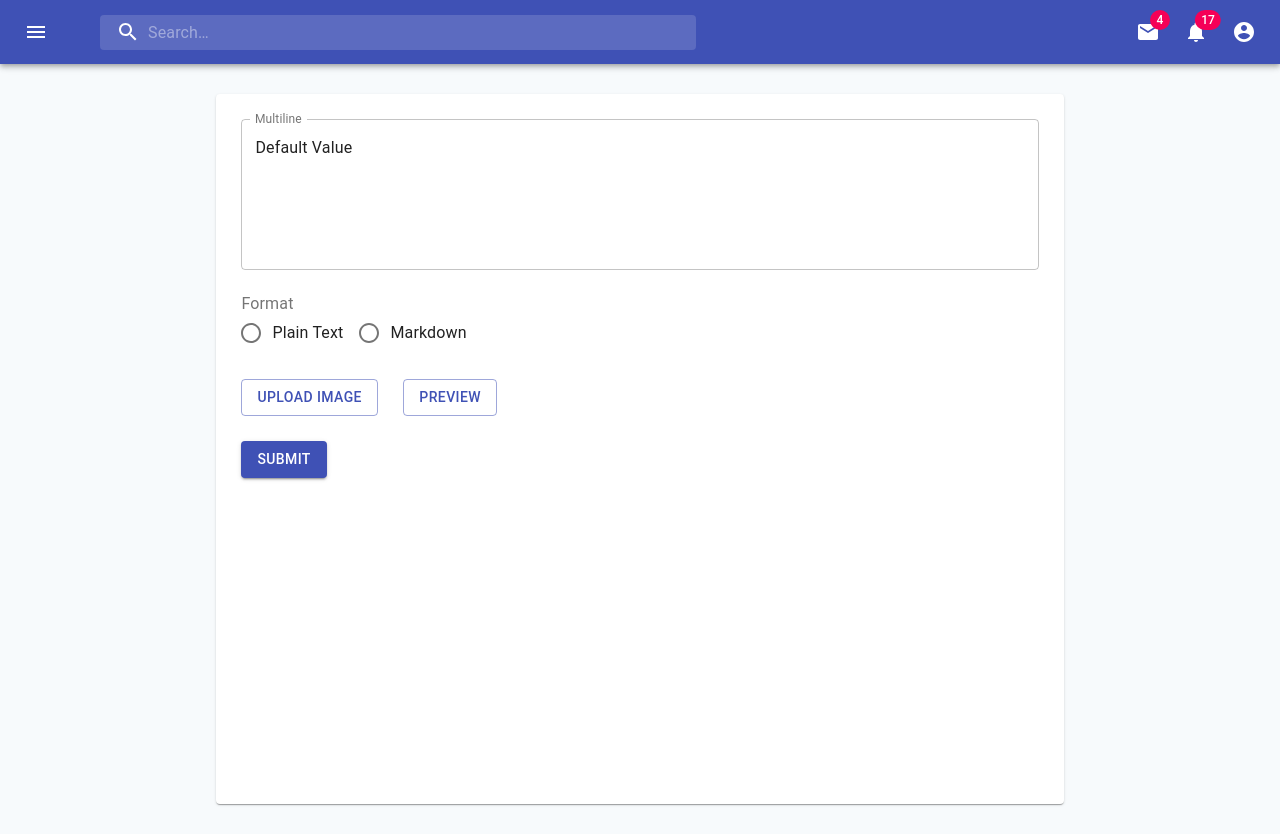
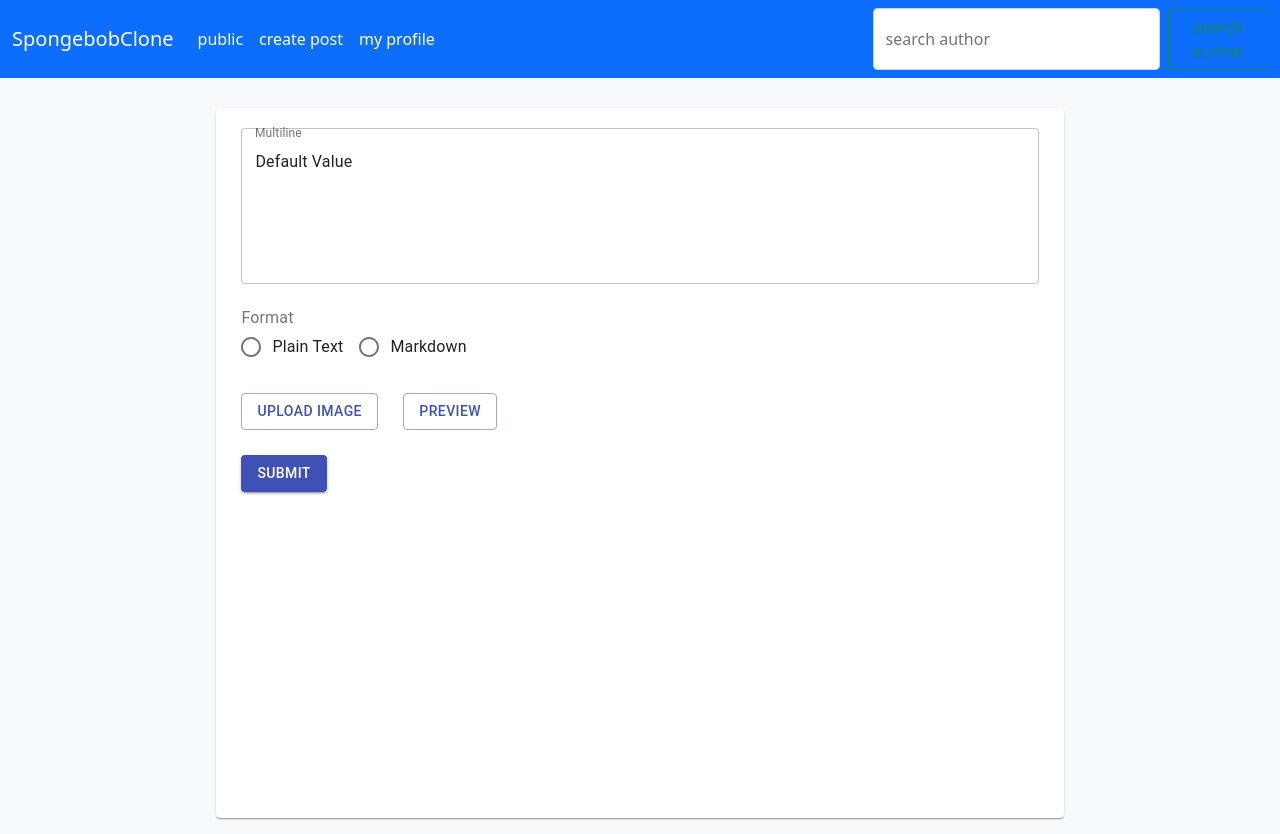
Before and after one commit to UAACC/pro, a React (Create React App) app: page /editpost in a window 1280 px wide. Built offline with nearby package versions, Linux system fonts and the light colour scheme.

Commit message:
profile, header

```diff
--- a/public/index.html
+++ b/public/index.html
@@ -15,6 +15,7 @@
       user's mobile device or desktop. See https://developers.google.com/web/fundamentals/web-app-manifest/
     -->
     <link rel="manifest" href="%PUBLIC_URL%/manifest.json" />
+    <link href="https://cdn.jsdelivr.net/npm/bootstrap@5.0.0-beta2/dist/css/bootstrap.min.css" rel="stylesheet" integrity="sha384-BmbxuPwQa2lc/FVzBcNJ7UAyJxM6wuqIj61tLrc4wSX0szH/Ev+nYRRuWlolflfl" crossorigin="anonymous">
     <!--
       Notice the use of %PUBLIC_URL% in the tags above.
       It will be replaced with the URL of the `public` folder during the build.
@@ -40,5 +41,6 @@
       To begin the development, run `npm start` or `yarn start`.
       To create a production bundle, use `npm run build` or `yarn build`.
     -->
+    <script src="https://cdn.jsdelivr.net/npm/bootstrap@5.0.0-beta2/dist/js/bootstrap.bundle.min.js" integrity="sha384-b5kHyXgcpbZJO/tY9Ul7kGkf1S0CWuKcCD38l8YkeH8z8QjE0GmW1gYU5S9FOnJ0" crossorigin="anonymous"></script>
   </body>
 </html>
--- a/src/App.js
+++ b/src/App.js
@@ -6,6 +6,7 @@ import SignIn from "./pages/signin";
 import SignUp from "./pages/signup";
 import Header from "./components/Header";
 import Editpost from "./pages/editpost";
+import ProfilePage from "./pages/profile";
 
 class App extends React.Component {
   constructor(props) {
@@ -26,6 +27,7 @@ class App extends React.Component {
           <Route exact path="/signin" component={SignIn} />
           <Route exact path="/signup" component={SignUp} />
           <Route exact path="/editpost" component={Editpost} />
+          <Route exact path="/profile" component={ProfilePage} />
         </Switch>
       </BrowserRouter>
     );
--- a/src/components/Header.jsx
+++ b/src/components/Header.jsx
@@ -1,230 +1,49 @@
 import React from "react";
-import "./style/header.css";
-import { fade, makeStyles } from "@material-ui/core/styles";
-import AppBar from "@material-ui/core/AppBar";
-import Toolbar from "@material-ui/core/Toolbar";
-import IconButton from "@material-ui/core/IconButton";
-import Typography from "@material-ui/core/Typography";
-import InputBase from "@material-ui/core/InputBase";
-import Badge from "@material-ui/core/Badge";
-import MenuItem from "@material-ui/core/MenuItem";
-import Menu from "@material-ui/core/Menu";
-import MenuIcon from "@material-ui/icons/Menu";
-import SearchIcon from "@material-ui/icons/Search";
-import AccountCircle from "@material-ui/icons/AccountCircle";
-import MailIcon from "@material-ui/icons/Mail";
-import NotificationsIcon from "@material-ui/icons/Notifications";
-import MoreIcon from "@material-ui/icons/MoreVert";
+import Profile from "./ProfileComponent.jsx";
+import { connect } from "react-redux";
 
-const useStyles = makeStyles((theme) => ({
-  grow: {
-    flexGrow: 1,
-  },
-  menuButton: {
-    marginRight: theme.spacing(2),
-  },
-  title: {
-    display: "none",
-    [theme.breakpoints.up("sm")]: {
-      display: "block",
-    },
-  },
-  search: {
-    position: "relative",
-    borderRadius: theme.shape.borderRadius,
-    backgroundColor: fade(theme.palette.common.white, 0.15),
-    "&:hover": {
-      backgroundColor: fade(theme.palette.common.white, 0.25),
-    },
-    marginRight: theme.spacing(2),
-    marginLeft: 0,
-    width: "100%",
-    [theme.breakpoints.up("sm")]: {
-      marginLeft: theme.spacing(3),
-      width: "auto",
-    },
-  },
-  searchIcon: {
-    padding: theme.spacing(0, 2),
-    height: "100%",
-    position: "absolute",
-    pointerEvents: "none",
-    display: "flex",
-    alignItems: "center",
-    justifyContent: "center",
-  },
-  inputRoot: {
-    color: "inherit",
-  },
-  inputInput: {
-    padding: theme.spacing(1, 1, 1, 0),
-    // vertical padding + font size from searchIcon
-    paddingLeft: `calc(1em + ${theme.spacing(4)}px)`,
-    transition: theme.transitions.create("width"),
-    width: "100%",
-    [theme.breakpoints.up("md")]: {
-      width: "60ch",
-    },
-  },
-  sectionDesktop: {
-    display: "none",
-    [theme.breakpoints.up("md")]: {
-      display: "flex",
-    },
-  },
-  sectionMobile: {
-    display: "flex",
-    [theme.breakpoints.up("md")]: {
-      display: "none",
-    },
-  },
-}));
+class Header extends React.Component {
 
-export default function PrimarySearchAppBar() {
-  const classes = useStyles();
-  const [anchorEl, setAnchorEl] = React.useState(null);
-  const [mobileMoreAnchorEl, setMobileMoreAnchorEl] = React.useState(null);
+  // renderHeader = () => {
+  //   return (
 
-  const isMenuOpen = Boolean(anchorEl);
-  const isMobileMenuOpen = Boolean(mobileMoreAnchorEl);
+  //   );
+  // }
 
-  const handleProfileMenuOpen = (event) => {
-    setAnchorEl(event.currentTarget);
-  };
+  render() {
+    return (
+      <nav className="navbar navbar-expand-lg navbar-dark bg-primary">
+  <div className="container-fluid">
+    <a className="navbar-brand" href="/">SpongebobClone</a>
+    <button className="navbar-toggler" type="button" data-bs-toggle="collapse" data-bs-target="#navbarSupportedContent" aria-controls="navbarSupportedContent" aria-expanded="false" aria-label="Toggle navigation">
+      <span className="navbar-toggler-icon"></span>
+    </button>
+    <div className="collapse navbar-collapse" id="navbarSupportedContent">
+      <ul className="navbar-nav me-auto mb-2 mb-lg-0">
+        <li className="nav-item">
+          <a className="nav-link active" aria-current="page" href="/">public</a>
+        </li>
+        <li className="nav-item">
+          <a className="nav-link active" aria-current="/post/create" href="/">create post</a>
+        </li>
+        <li className="nav-item">
+          <a className="nav-link active" aria-current="page" href="/profile">my profile</a>
+        </li>
+      </ul>
+      <form className="d-flex">
+        <input className="form-control me-2" type="search" placeholder="search author" aria-label="Search"></input>
+        <button className="btn btn-outline-success" type="submit">search author</button>
+      </form>
+    </div>
+  </div>
+</nav>
+    );
+  }
+}
 
-  const handleMobileMenuClose = () => {
-    setMobileMoreAnchorEl(null);
-  };
+// const mapStateToProps = (state) => ({
+//   currentUser: state.user.currentUser,
+// });
 
-  const handleMenuClose = () => {
-    setAnchorEl(null);
-    handleMobileMenuClose();
-  };
-
-  const handleMobileMenuOpen = (event) => {
-    setMobileMoreAnchorEl(event.currentTarget);
-  };
-
-  const menuId = "primary-search-account-menu";
-  const renderMenu = (
-    <Menu
-      anchorEl={anchorEl}
-      anchorOrigin={{ vertical: "top", horizontal: "right" }}
-      id={menuId}
-      keepMounted
-      transformOrigin={{ vertical: "top", horizontal: "right" }}
-      open={isMenuOpen}
-      onClose={handleMenuClose}
-    >
-      <MenuItem onClick={handleMenuClose}>Profile</MenuItem>
-      <MenuItem onClick={handleMenuClose}>My account</MenuItem>
-    </Menu>
-  );
-
-  const mobileMenuId = "primary-search-account-menu-mobile";
-  const renderMobileMenu = (
-    <Menu
-      anchorEl={mobileMoreAnchorEl}
-      anchorOrigin={{ vertical: "top", horizontal: "right" }}
-      id={mobileMenuId}
-      keepMounted
-      transformOrigin={{ vertical: "top", horizontal: "right" }}
-      open={isMobileMenuOpen}
-      onClose={handleMobileMenuClose}
-    >
-      <MenuItem>
-        <IconButton aria-label="show 4 new mails" color="inherit">
-          <Badge badgeContent={4} color="secondary">
-            <MailIcon />
-          </Badge>
-        </IconButton>
-        <p>Messages</p>
-      </MenuItem>
-      <MenuItem>
-        <IconButton aria-label="show 11 new notifications" color="inherit">
-          <Badge badgeContent={11} color="secondary">
-            <NotificationsIcon />
-          </Badge>
-        </IconButton>
-        <p>Notifications</p>
-      </MenuItem>
-      <MenuItem onClick={handleProfileMenuOpen}>
-        <IconButton
-          aria-label="account of current user"
-          aria-controls="primary-search-account-menu"
-          aria-haspopup="true"
-          color="inherit"
-        >
-          <AccountCircle />
-        </IconButton>
-        <p>Profile</p>
-      </MenuItem>
-    </Menu>
-  );
-
-  return (
-    <div className={classes.grow}>
-      <AppBar position="static">
-        <Toolbar>
-          <IconButton
-            edge="start"
-            className={classes.menuButton}
-            color="inherit"
-            aria-label="open drawer"
-          >
-            <MenuIcon />
-          </IconButton>
-          <div className={classes.search}>
-            <div className={classes.searchIcon}>
-              <SearchIcon />
-            </div>
-            <InputBase
-              placeholder="Search…"
-              classes={{
-                root: classes.inputRoot,
-                input: classes.inputInput,
-              }}
-              inputProps={{ "aria-label": "search" }}
-            />
-          </div>
-          <div className={classes.grow} />
-          <div className={classes.sectionDesktop}>
-            <IconButton aria-label="show 4 new mails" color="inherit">
-              <Badge badgeContent={4} color="secondary">
-                <MailIcon />
-              </Badge>
-            </IconButton>
-            <IconButton aria-label="show 17 new notifications" color="inherit">
-              <Badge badgeContent={17} color="secondary">
-                <NotificationsIcon />
-              </Badge>
-            </IconButton>
-            <IconButton
-              edge="end"
-              aria-label="account of current user"
-              aria-controls={menuId}
-              aria-haspopup="true"
-              onClick={handleProfileMenuOpen}
-              color="inherit"
-            >
-              <AccountCircle />
-            </IconButton>
-          </div>
-          <div className={classes.sectionMobile}>
-            <IconButton
-              aria-label="show more"
-              aria-controls={mobileMenuId}
-              aria-haspopup="true"
-              onClick={handleMobileMenuOpen}
-              color="inherit"
-            >
-              <MoreIcon />
-            </IconButton>
-          </div>
-        </Toolbar>
-      </AppBar>
-      {renderMobileMenu}
-      {renderMenu}
-    </div>
-  );
-}
+// export default connect(mapStateToProps)(Header);
+export default Header;
--- /dev/null
+++ b/src/components/ProfileComponent.jsx
@@ -0,0 +1,86 @@
+import React from 'react';
+import { makeStyles } from '@material-ui/core/styles';
+import Card from '@material-ui/core/Card';
+import CardActions from '@material-ui/core/CardActions';
+import CardContent from '@material-ui/core/CardContent';
+import Button from '@material-ui/core/Button';
+import Typography from '@material-ui/core/Typography';
+import AccountBoxIcon from '@material-ui/icons/AccountBox';
+import DeleteIcon from '@material-ui/icons/Delete';
+import MoreHorizIcon from '@material-ui/icons/MoreHoriz';
+import PersonAddIcon from '@material-ui/icons/PersonAdd';
+
+
+const useStyles = makeStyles({
+  root: {
+    minWidth: 275,
+  },
+  bullet: {
+    display: 'inline-block',
+    margin: '0 2px',
+    transform: 'scale(0.8)',
+  },
+  title: {
+    fontSize: 25,
+    fontStyle: 'italic',
+  },
+  pos: {
+    marginBottom: 12,
+  },
+});
+
+export default function OutlinedCard() {
+  const classes = useStyles();
+  const bull = <span className={classes.bullet}>•</span>;
+
+  return (
+    <Card className={classes.root} variant="outlined">
+      <CardContent>
+        <Typography className={classes.title} color="textSecondary" gutterBottom>
+          <AccountBoxIcon fontSize="large"></AccountBoxIcon>
+          User Profile
+        </Typography>
+        <Typography variant="h6" component="h4">
+          Displayname：
+        </Typography>
+        <Typography variant="h6" component="h4">
+          Username：
+        </Typography>
+        <Typography variant="h6" component="h4">
+          Useremail：
+        </Typography>
+        <Typography variant="h6" component="h4">
+            GitHub:
+        </Typography>
+        <div className="row">
+        <Typography variant="h6" component="h4">
+            Bio:
+        </Typography>
+        <Typography variant="body3" component="p" style = {{marginLeft:"50px"}}>
+          hello everybody
+          <br />
+        </Typography>
+        </div>
+
+      </CardContent>
+      <CardActions>
+        <Button
+        variant="contained"
+        color="primary"
+        startIcon={<MoreHorizIcon />}
+        style={{ marginLeft: "10px",marginBottom: "10px" }}
+      >
+        Learn More
+      </Button>
+      <Button
+        variant="contained"
+        color="primary"
+        startIcon={<PersonAddIcon />}
+        style={{ marginLeft: "10px",marginBottom: "10px" }}
+      >
+        Be/unfriend
+      </Button>
+      </CardActions>
+    </Card>
+  );
+}
```
Also changed, not shown: src/components/PostsScroll.jsx (added, +33 -0 lines), src/pages/profile.jsx (+25 -0 lines), 1 other file (tests, documents, lock files or other folders).
